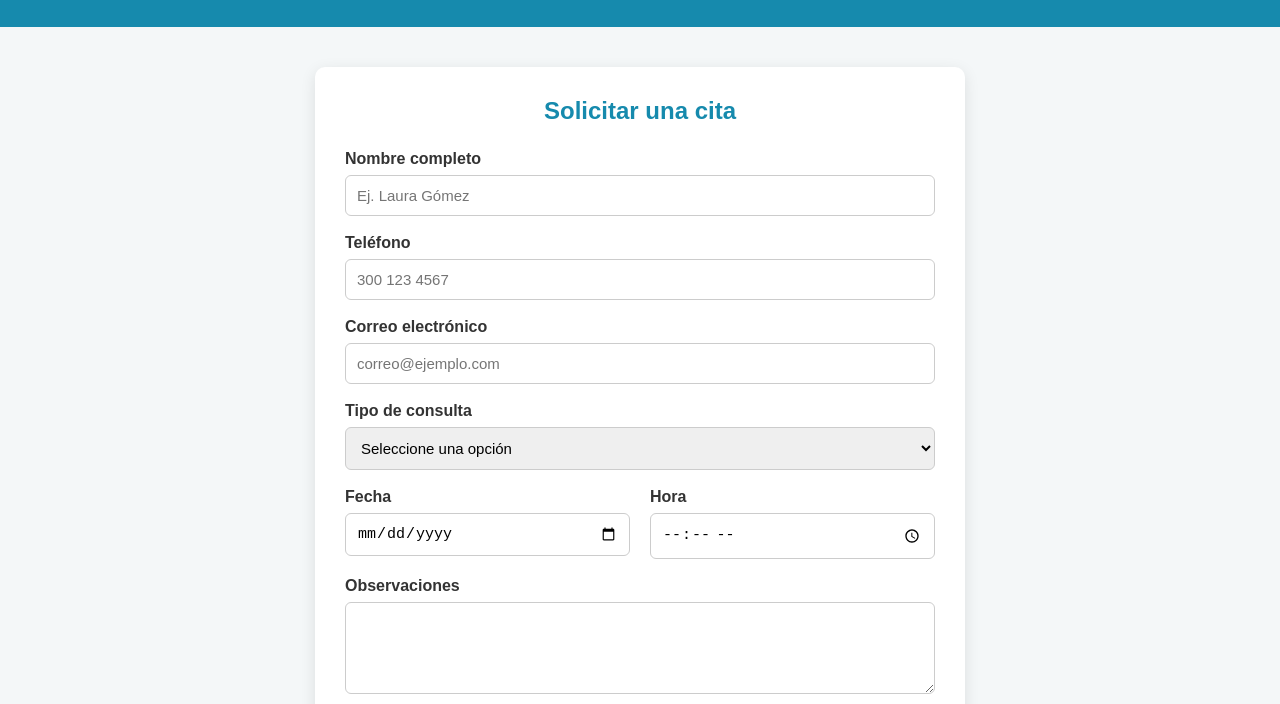
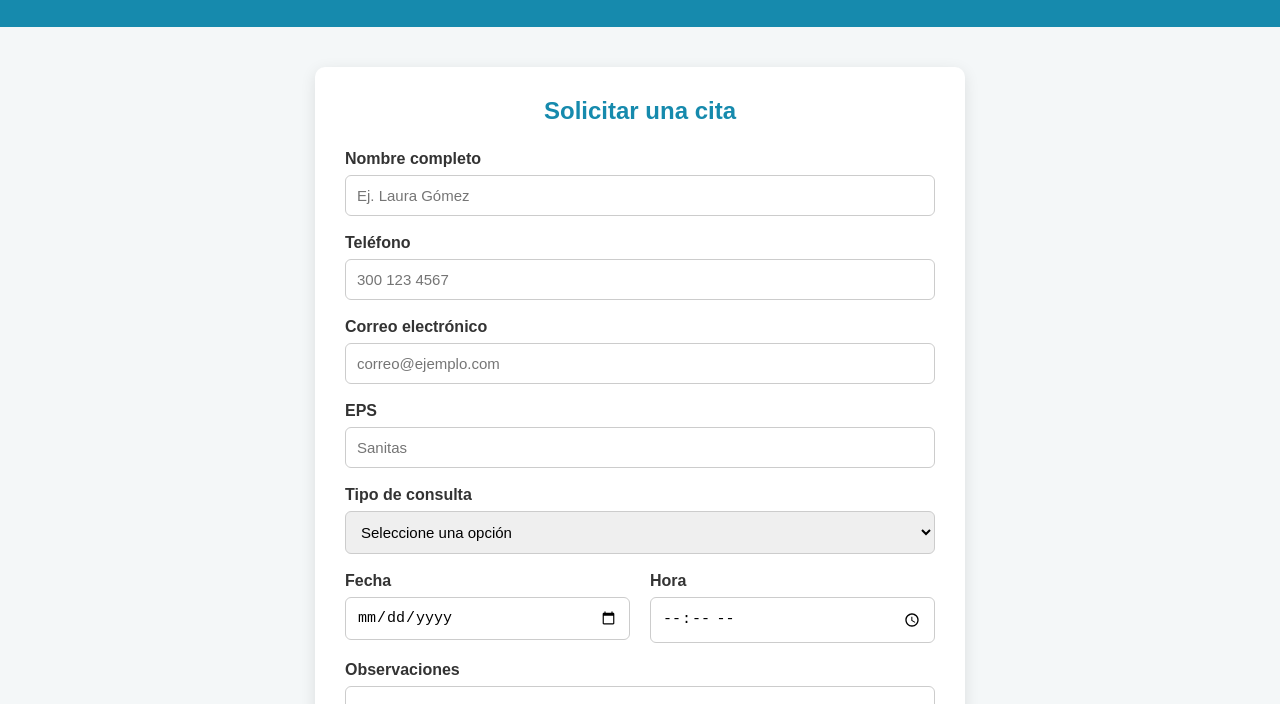
Before and after one commit to Ereliuth/mi-proyecto-web, a plain HTML site: page index.html in a window 1280 px wide. Shown: the part 96-800 px from the top of the page. Drawn offline with Linux system fonts and the light colour scheme.

Commit message:
actualizando formulario de reservas

```diff
--- a/index.html
+++ b/index.html
@@ -51,6 +51,16 @@
                         id="correo"
                         name="correo"
                         placeholder="correo@ejemplo.com"
+                        required>
+                </div>
+
+                <div class="grupo">
+                    <label for="eps">EPS</label>
+                    <input
+                        type="text"
+                        id="eps"
+                        name="eps"
+                        placeholder="Sanitas"
                         required>
                 </div>
 
```
